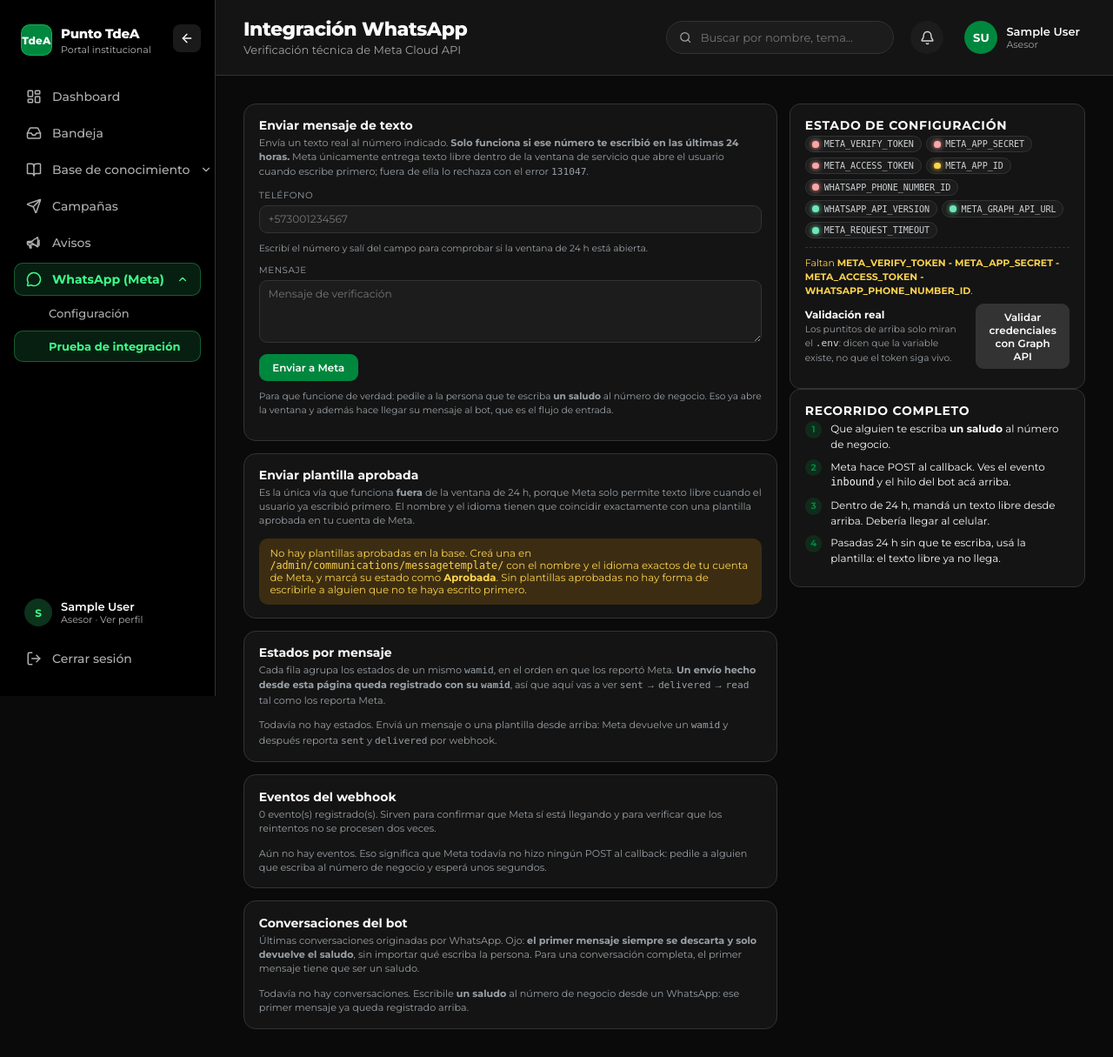
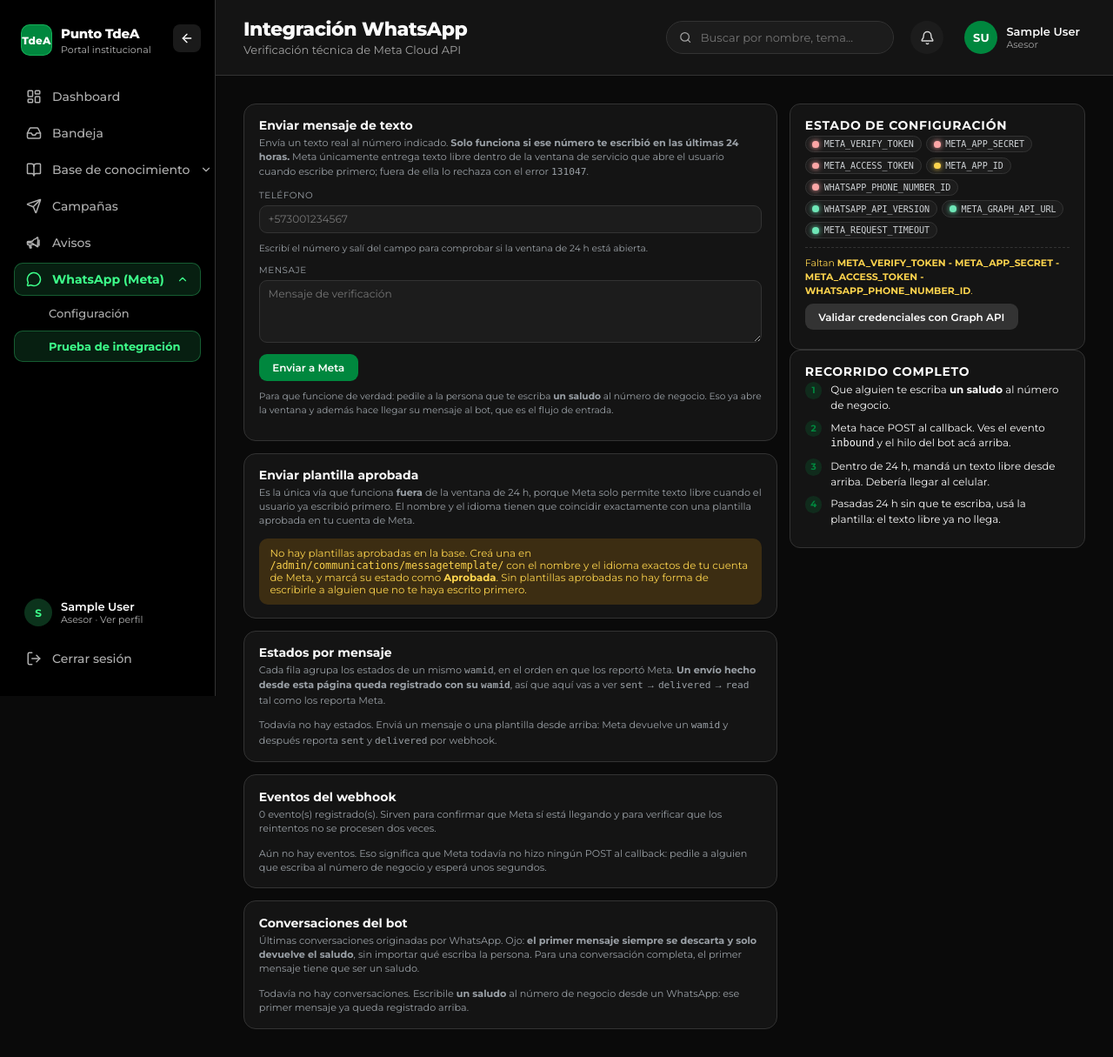
Before and after one commit to cristianclv123/PuntoTdeA, a Django app: page /whatsapp-prueba/ in a window 1280 px wide. Shown: the whole page at 87% size. Run offline with Django 5.2, Linux system fonts and the light colour scheme; the visitor is signed in with stand-in values (Sample User, id 1); data that the repository does not hold is empty; parts of the project's set-up code (start-up, migrations or seed data) failed here and were passed over.

Commit message:
Cambio en pagina de pruebas

```diff
--- a/communications/templates/communications/whatsapp_test.html
+++ b/communications/templates/communications/whatsapp_test.html
@@ -290,13 +290,6 @@
         </p>
       {% endif %}
       <div class="wa-row">
-        <div>
-          <strong>Validación real</strong>
-          <div class="wa-note" style="margin-top:.15rem">
-            Los puntitos de arriba solo miran el <code>.env</code>: dicen que la
-            variable existe, no que el token siga vivo.
-          </div>
-        </div>
         <form method="post" action="{% url 'meta-whatsapp-test-validate' %}">
           {% csrf_token %}
           <button class="wa-btn alt" type="submit">Validar credenciales con Graph API</button>
```
